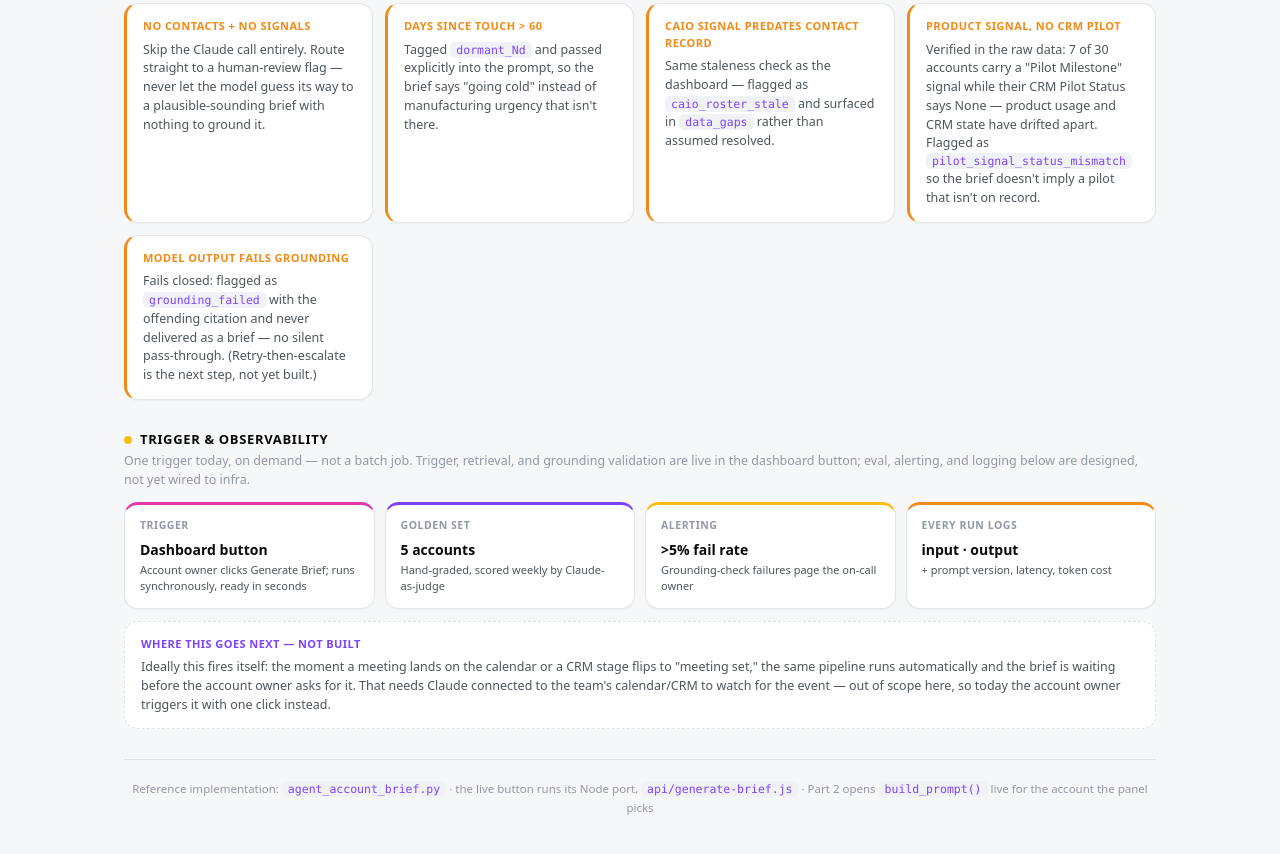
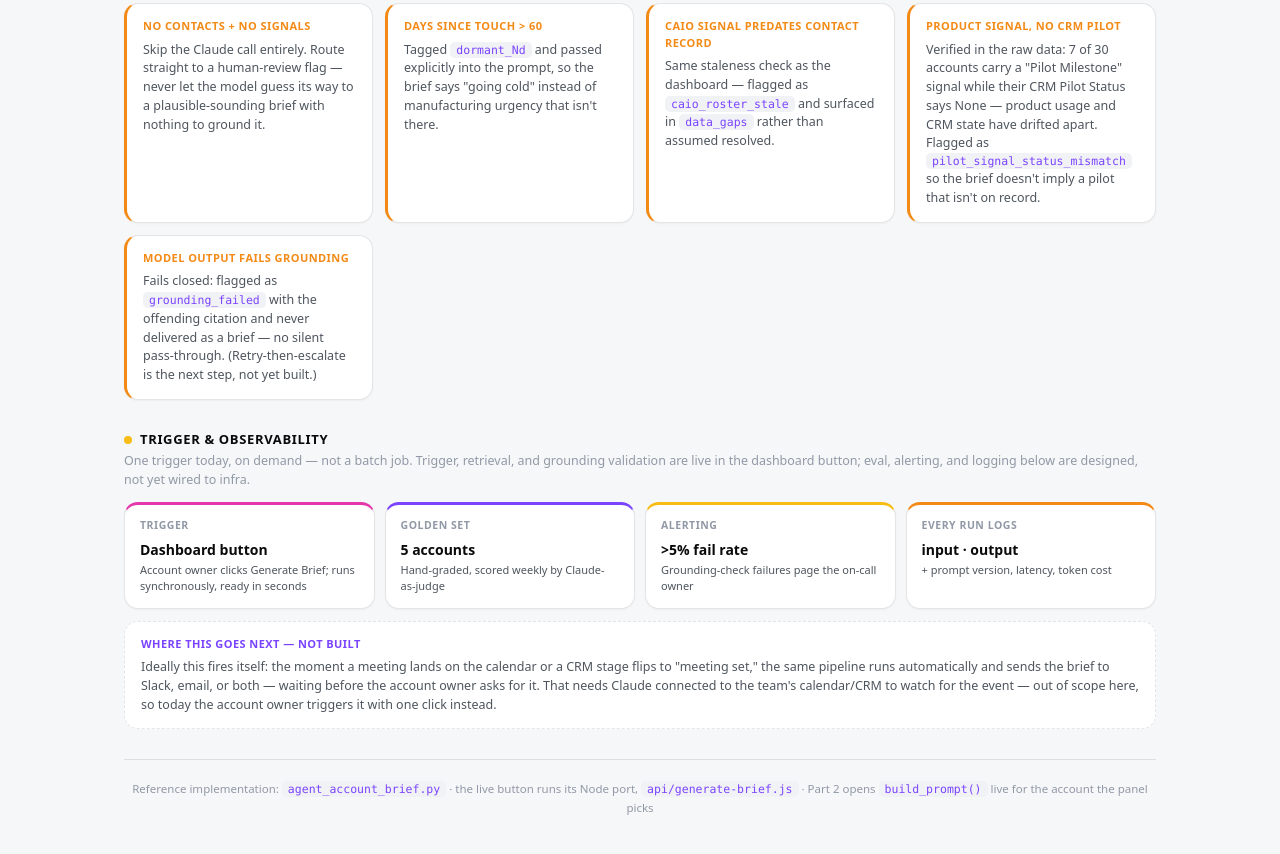
Before and after one commit to kellyjavanmardi/assured-named-account-system, a website: page agent-architecture.html in a window 1280 px wide. Shown: the part 1479-2333 px from the top of the page. Drawn offline with Linux system fonts and the light colour scheme.

Commit message:
Specify Slack/email delivery in the future-trigger roadmap note

```diff
--- a/agent-architecture.html
+++ b/agent-architecture.html
@@ -279,7 +279,7 @@
     </div>
     <div class="future-card">
       <div class="label">Where this goes next — not built</div>
-      <div class="body">Ideally this fires itself: the moment a meeting lands on the calendar or a CRM stage flips to "meeting set," the same pipeline runs automatically and the brief is waiting before the account owner asks for it. That needs Claude connected to the team's calendar/CRM to watch for the event — out of scope here, so today the account owner triggers it with one click instead.</div>
+      <div class="body">Ideally this fires itself: the moment a meeting lands on the calendar or a CRM stage flips to "meeting set," the same pipeline runs automatically and sends the brief to Slack, email, or both — waiting before the account owner asks for it. That needs Claude connected to the team's calendar/CRM to watch for the event — out of scope here, so today the account owner triggers it with one click instead.</div>
     </div>
   </section>
 
```
Also changed, not shown: assured-system.html (+1 -1 lines), index.html (+1 -1 lines).
